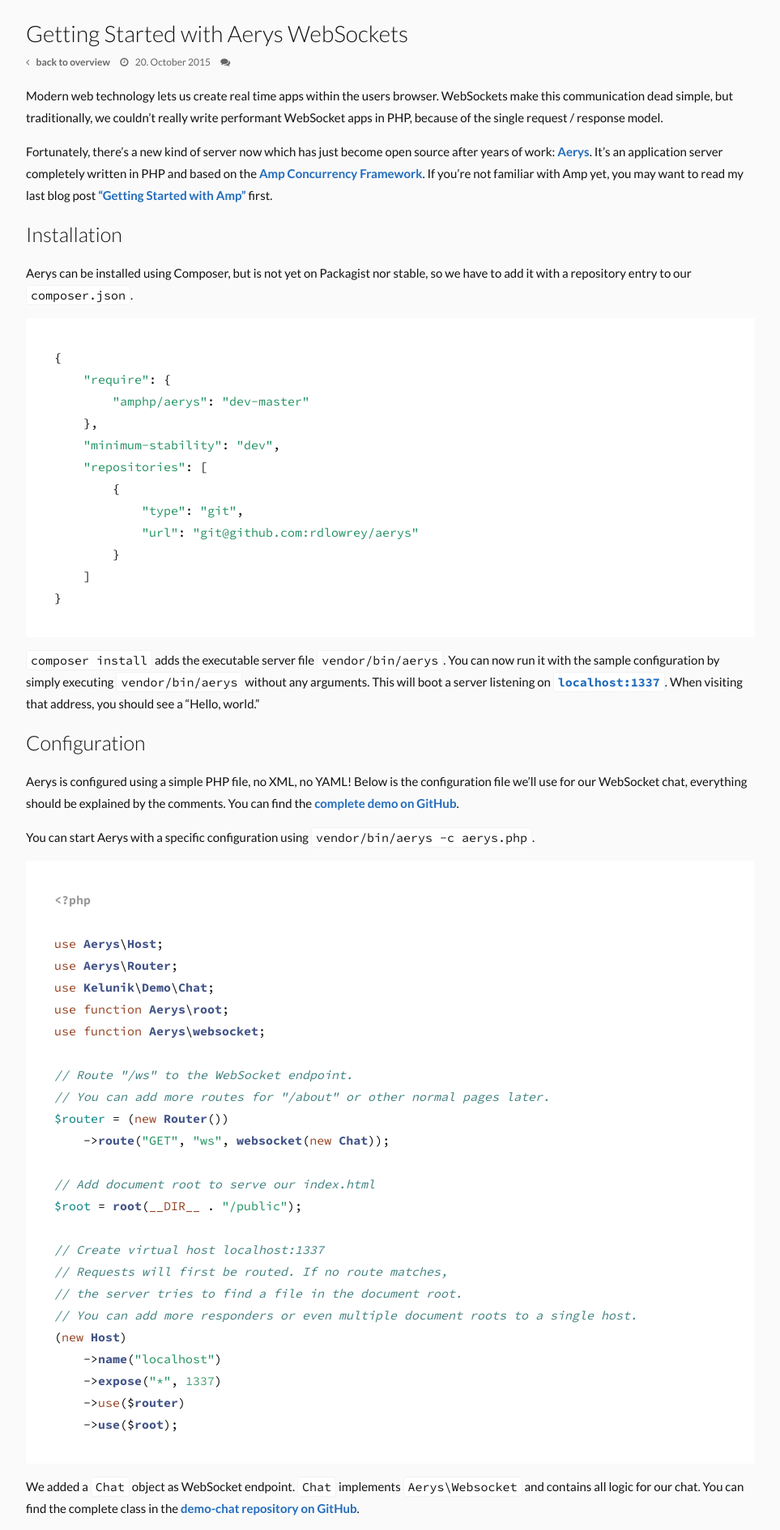
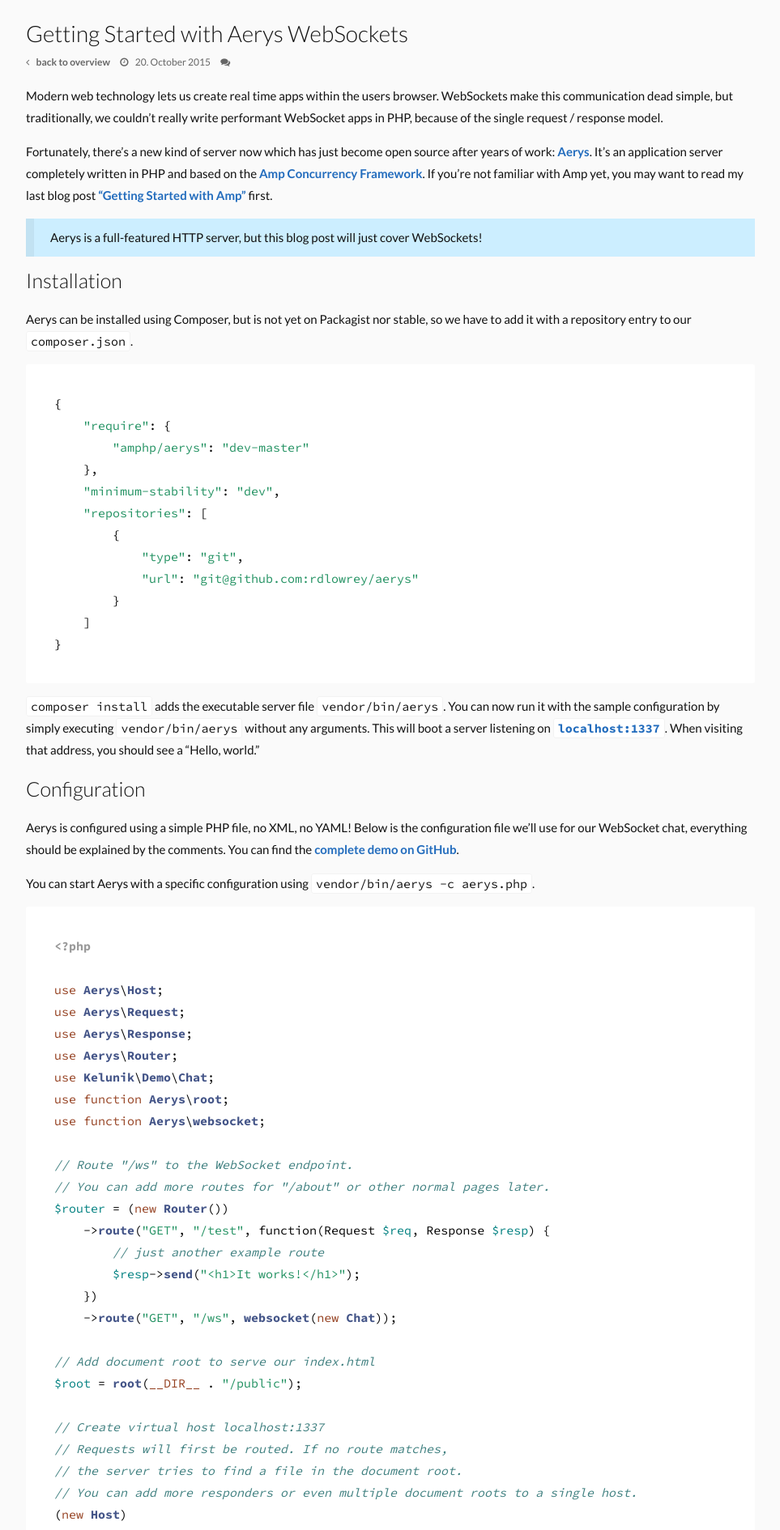
Before and after one commit to kelunik/kelunik.github.io, a Jekyll site: the page built from _posts/2015-10-20-getting-started-with-aerys-websockets.md, in a window 1280 px wide. Shown: the top 1890 px of the page at 81% size, without its empty margins (158-1121 px from the left). Built offline with Jekyll 4.4.1, drawn with Linux system fonts in a browser that asks for light colours; nearby versions of some CDN libraries; comment, search, counter and statistics services are not loaded.

Commit message:
Add note about Aerys being a full-featured server

```diff
--- a/_posts/2015-10-20-getting-started-with-aerys-websockets.md
+++ b/_posts/2015-10-20-getting-started-with-aerys-websockets.md
@@ -5,6 +5,8 @@
 Modern web technology lets us create real time apps within the users browser. WebSockets make this communication dead simple, but traditionally, we couldn't really write performant WebSocket apps in PHP, because of the single request / response model.
 
 Fortunately, there's a new kind of server now which has just become open source after years of work: [Aerys](https://github.com/rdlowrey/aerys). It's an application server completely written in PHP and based on the [Amp Concurrency Framework](https://github.com/amphp/amp). If you're not familiar with Amp yet, you may want to read my last blog post ["Getting Started with Amp"](/2015/09/20/getting-started-with-amp.html) first.
+
+> Aerys is a full-featured HTTP server, but this blog post will just cover WebSockets!
 
 ## Installation
 
@@ -37,6 +39,8 @@
 <?php
 
 use Aerys\Host;
+use Aerys\Request;
+use Aerys\Response;
 use Aerys\Router;
 use Kelunik\Demo\Chat;
 use function Aerys\root;
@@ -45,7 +49,11 @@
 // Route "/ws" to the WebSocket endpoint.
 // You can add more routes for "/about" or other normal pages later.
 $router = (new Router())
-    ->route("GET", "ws", websocket(new Chat));
+    ->route("GET", "/test", function(Request $req, Response $resp) {
+        // just another example route
+        $resp->send("<h1>It works!</h1>");
+    })
+    ->route("GET", "/ws", websocket(new Chat));
 
 // Add document root to serve our index.html
 $root = root(__DIR__ . "/public");
--- a/css/screen.css
+++ b/css/screen.css
@@ -8,6 +8,10 @@
 
 a { text-decoration: none; color: #226cbd; font-weight: bold; }
 a:hover { text-decoration: underline; }
+
+blockquote { padding: 10px 20px; margin: 10px 0; background: #cef; border-left: 10px solid rgba(0,0,0,.05); }
+blockquote p:first-child { margin-top: 0; }
+blockquote p:last-child { margin-bottom: 0; }
 
 header { margin: 0 auto; max-width: 900px; }
 main { margin: 0 auto; max-width: 900px; }
```
